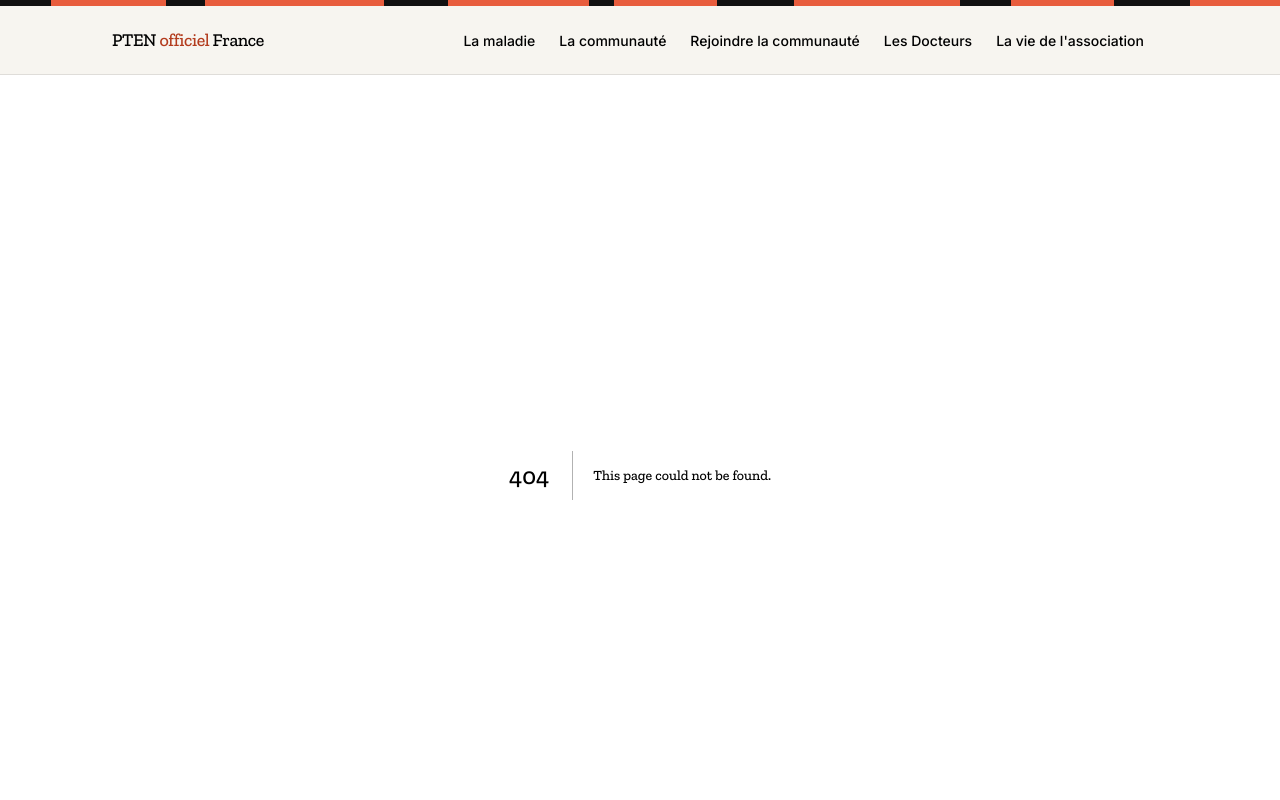
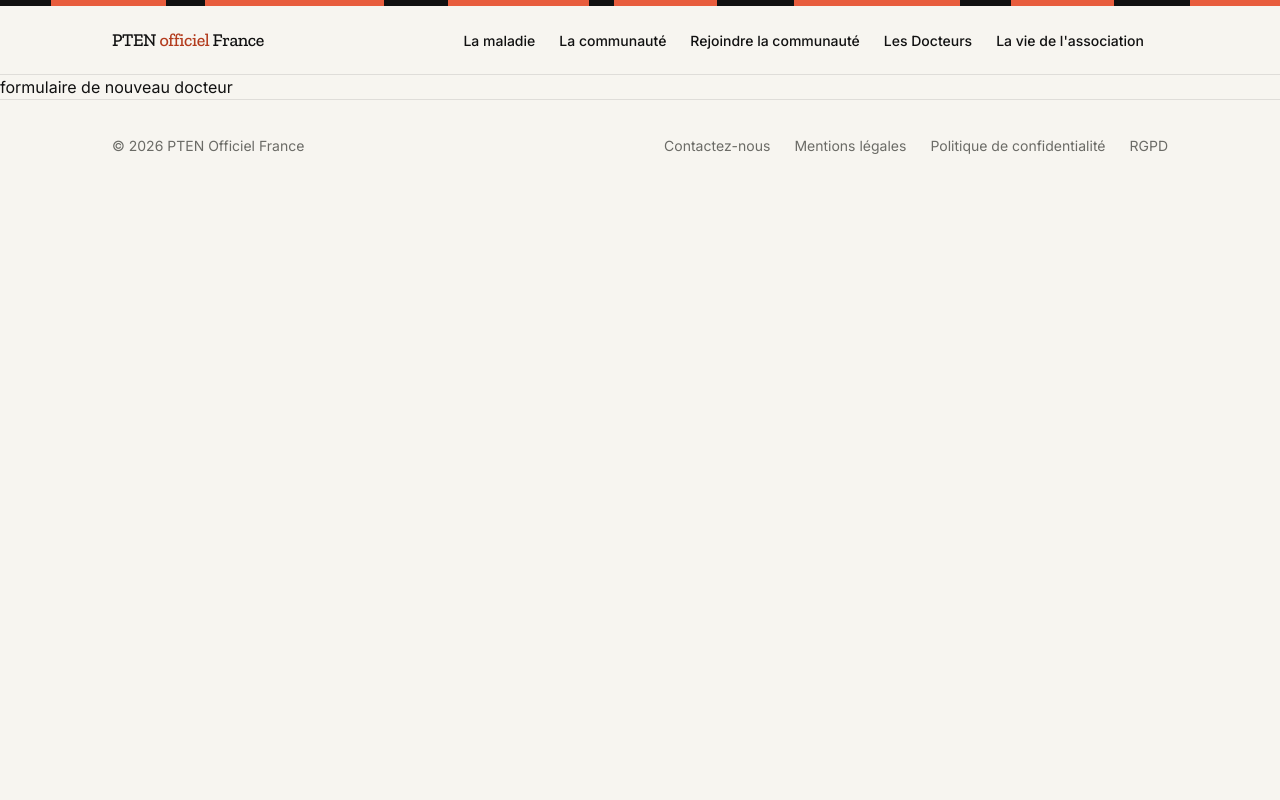
Before and after one commit to rchouhani/ptenofficielfrance, a Next.js app: page /pages/formNewDoctor in a window 1280 px wide. Before the commit this address had no page. Shown: the top 800 px of the page. Built offline with nearby package versions, Linux system fonts and the light colour scheme.

Commit message:
add: create FormNewDoctor component for new doctor registration form

```diff
--- /dev/null
+++ b/app/pages/formNewDoctor/page.tsx
@@ -0,0 +1,5 @@
+export default function FormNewDoctor () {
+    return (
+        <p>formulaire de nouveau docteur</p>
+    )
+}
```
